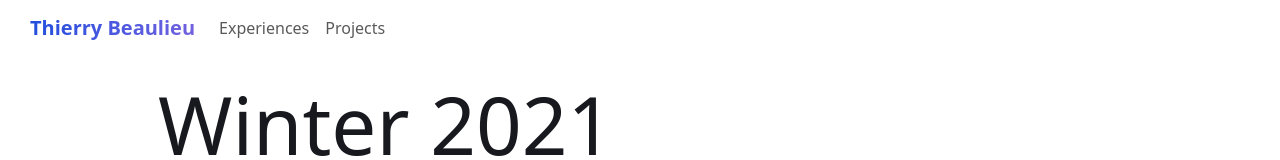
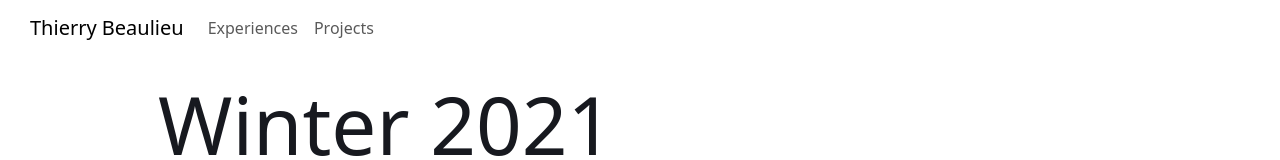
Before and after one commit to ThierryBeaulieu/ThierryBeaulieu, a React (Vite) app in the folder app/: page /projects in a window 1280 px wide. Shown: the top 160 px of the page. Built offline with nearby package versions, Linux system fonts and the light colour scheme.

Commit message:
small update to navbar to respect design

```diff
--- a/app/src/App.css
+++ b/app/src/App.css
@@ -31,16 +31,10 @@
 /* NavBar.css */
 
 .logo {
-  font-size: 25px;
+  font-size: 24px;
   margin: 0px;
   font-weight: 600;
-  background-color: #224FDE;
-  background: -webkit-linear-gradient(to right, #224FDE 0%, #7362E0 100%);
-  background: linear-gradient(to right, #224FDE 0%, #7362E0 100%);
-  -webkit-background-clip: text;
-  background-clip: text;
-  color: transparent;
-  -webkit-text-fill-color: transparent;
+  color: #bf5934;
 }
 
 header {
--- a/app/src/components/NavBar.jsx
+++ b/app/src/components/NavBar.jsx
@@ -5,7 +5,7 @@
 function NavBar() {
   return (
     <Navbar expand='lg'>
-      <Navbar.Brand as={Link} className='logo' to='/'>
+      <Navbar.Brand as={Link} className='main-title' to='/'>
         Thierry Beaulieu
       </Navbar.Brand>
       <Navbar.Toggle aria-controls='basic-navbar-nav' />
```
